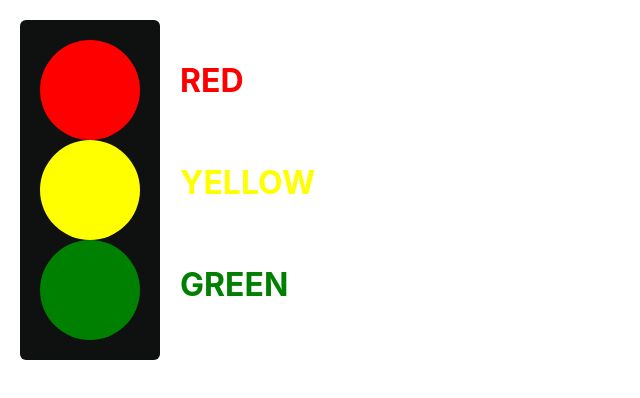
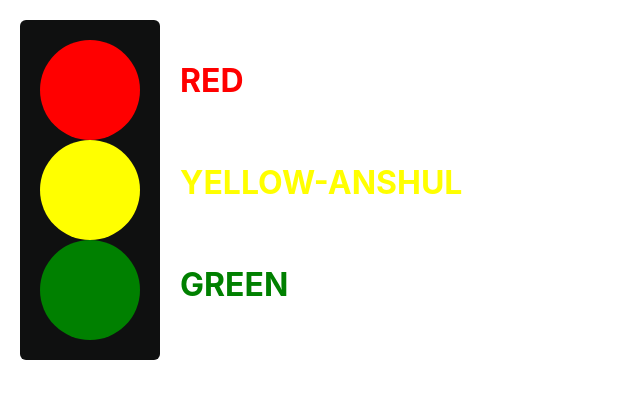
Before and after one commit to Anshulrazz/trafic, a React (Create React App) app: page / in a window 1280 px wide. Shown: the top 398 px of the page, without its empty margins (0-640 px from the left). Built offline with nearby package versions, Linux system fonts and the light colour scheme.

Commit message:
Update App.js

```diff
--- a/src/App.js
+++ b/src/App.js
@@ -18,7 +18,7 @@ function App() {
           <h1>RED</h1>
           </div>
           <div className="yellow2"><br />
-          <h1>YELLOW</h1>
+          <h1>YELLOW-ANSHUL</h1>
           </div>
           <div className="green3"><br />
           <h1>GREEN</h1>
```
